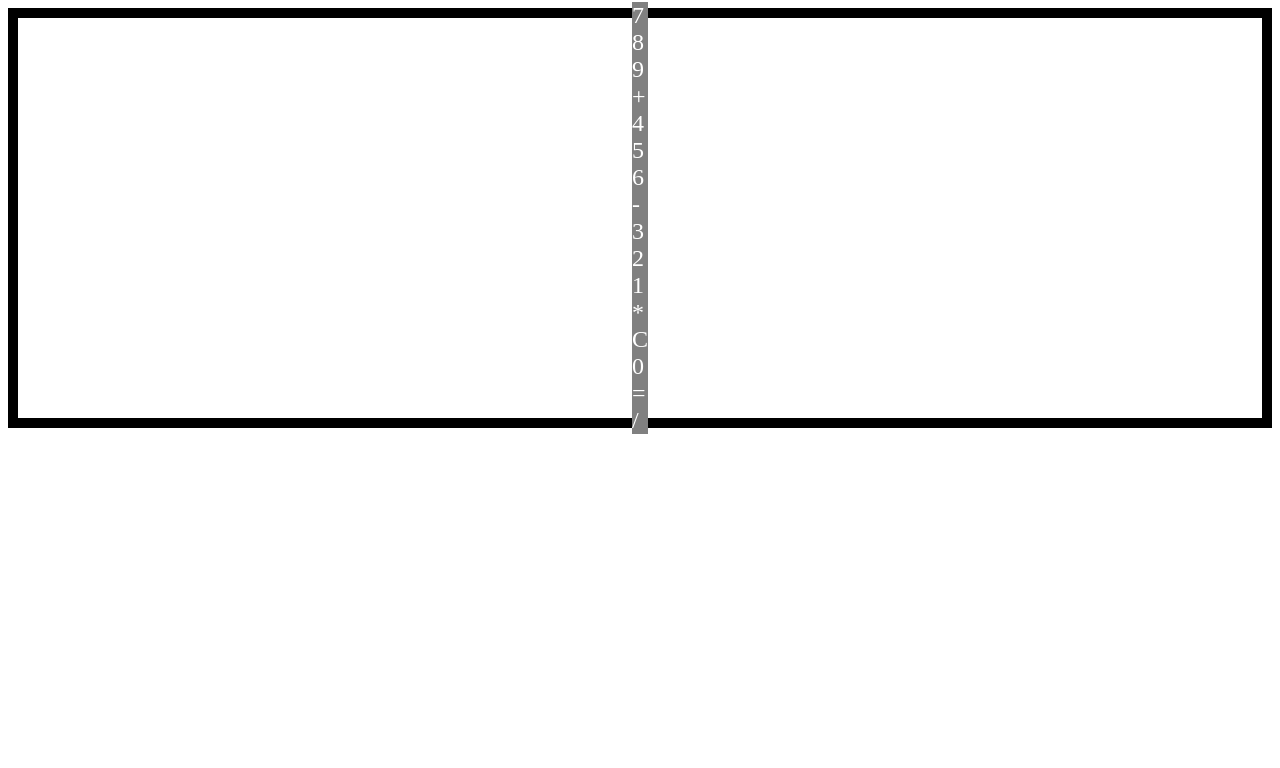
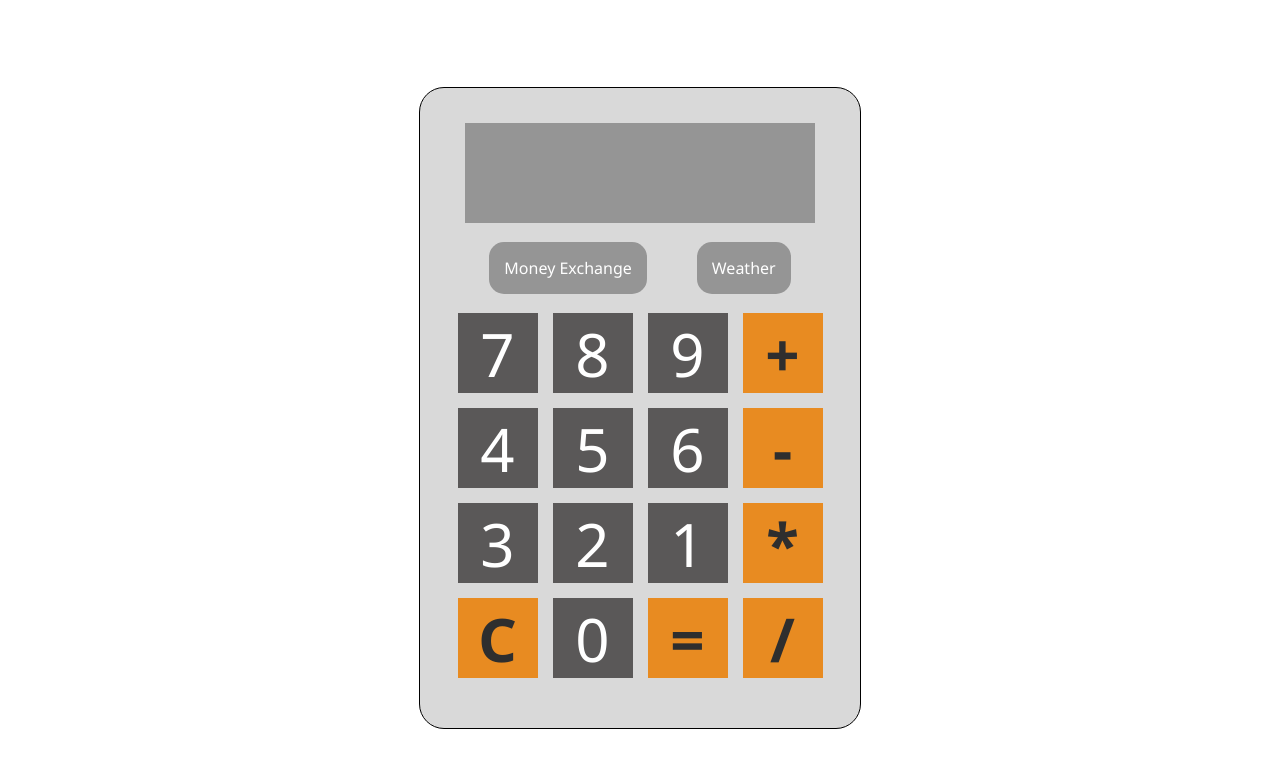
Before and after one commit to Danil22May/VueCalculator, a Vue app: page / in a window 1280 px wide. Shown: the top 768 px of the page. Built offline with nearby package versions, Linux system fonts and the light colour scheme.

Commit message:
mejorando estilos

```diff
--- a/src/App.vue
+++ b/src/App.vue
@@ -4,8 +4,10 @@ import calculator from "@/components/calculator.vue";
 </script>
 
 <template>
-<div class="container"> <calculator />
-</div>
+
+  <div class="container">
+    <calculator />
+  </div>
 
 </template>
 
@@ -14,8 +16,7 @@ import calculator from "@/components/calculator.vue";
   display: flex;
   justify-content: center;
   align-items: center;
-  border: 10px solid black;
-  height: 400px;
+  // border: 10px solid black;
+  height: 100vh;
 }
-
 </style>
--- /dev/null
+++ b/src/assets/style.css
@@ -0,0 +1,4 @@
+@import url("https://fonts.googleapis.com/css2?family=Noto+Sans:ital,wght@0,100..900;1,100..900&display=swap");
+* {
+  font-family: "Noto sans", sans-serif;
+}
--- a/src/components/calculator.vue
+++ b/src/components/calculator.vue
@@ -4,7 +4,12 @@
 
 <template>
    <div class="calculator">
-     <div id="screen"></div>
+      <div class="screen"></div>
+      <div class="switch-container">
+         <div class="switch">Money Exchange</div>
+         <div class="switch">Weather</div>
+      </div>
+      <div class="buttons">
          <div class="btn">7</div>
          <div class="btn">8</div>
          <div class="btn">9</div>
@@ -25,17 +30,70 @@
          <div class="btn operator">=</div>
          <div class="btn operator">/</div>
       </div>
+   </div>
 </template>
 
 <style lang="scss" scoped>
-.btn {
- background-color: grey;
- color: white;
- font-size: 24px;
+$background-primary: hsl(0, 1%, 35%);
 
 .calculator {
    display: flex;
- }
+   flex-direction: column;
+   justify-content: center;
+   align-items: center;
+   // align-items: flex-end;
+   background-color: #d9d9d9;
+   border-radius: 25px;
+   border: 1px solid black;
+   gap: 19px;
+   padding: 20px;
+   width: 400px;
+   height: 600px;
 }
 
+.btn {
+   background-color: $background-primary;
+   color: white;
+   font-size: 24px;
+   height: 80px;
+   width: 80px;
+   text-align: center;
+   font-size: 60px;
+   cursor: pointer;
+}
+
+.switch-container {
+   display: flex;
+   gap: 50px;
+   cursor: pointer;
+}
+
+.switch {
+   background-color: #959595;
+   color: white;
+   border-radius: 15px;
+   padding: 15px;
+}
+
+.screen {
+   background-color: #959595;
+   color: rgb(46, 46, 46);
+   height: 100px;
+   width: 350px;
+}
+
+.operator {
+   background-color: hsl(32, 81%, 52%);
+   color: rgb(46, 46, 46);
+   font-weight: bold;
+}
+
+
+.buttons {
+   display: flex;
+   justify-content: center;
+   flex-wrap: wrap;
+   gap: 15px;
+   margin-bottom: 15px;
+}
 </style>
```
Also changed, not shown: src/components/icons/IconCommunity.vue (deleted, +0 -7 lines), src/components/icons/IconDocumentation.vue (deleted, +0 -7 lines), src/components/icons/IconEcosystem.vue (deleted, +0 -7 lines), src/components/icons/IconSupport.vue (deleted, +0 -7 lines), src/components/icons/IconTooling.vue (deleted, +0 -19 lines), src/main.js (+4 -4 lines). Lines whose indentation alone changed are shown as unchanged.
